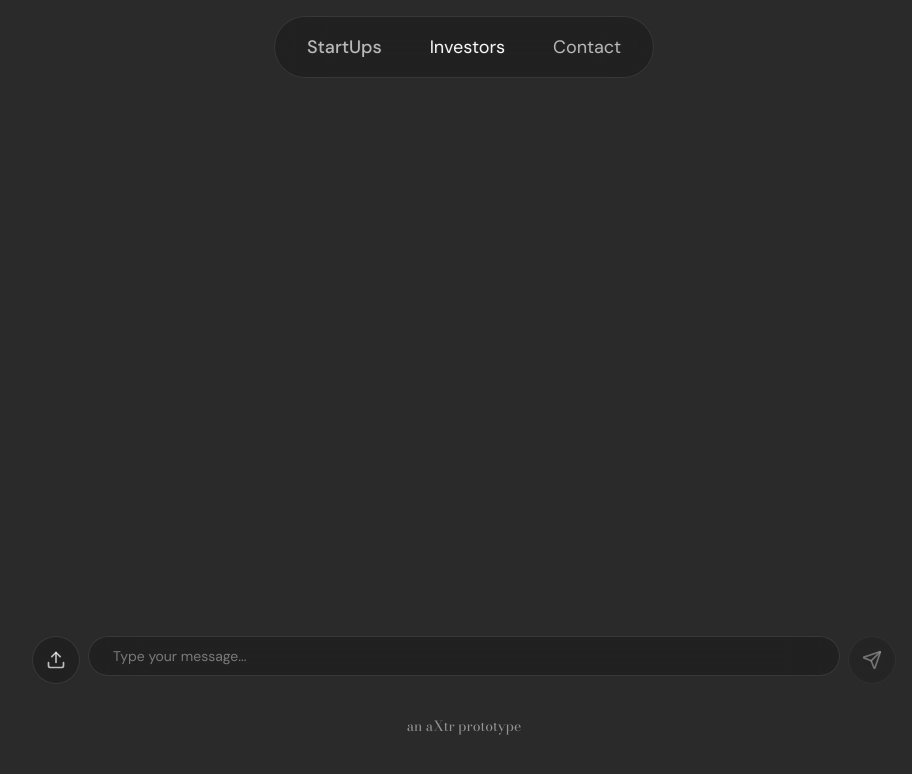
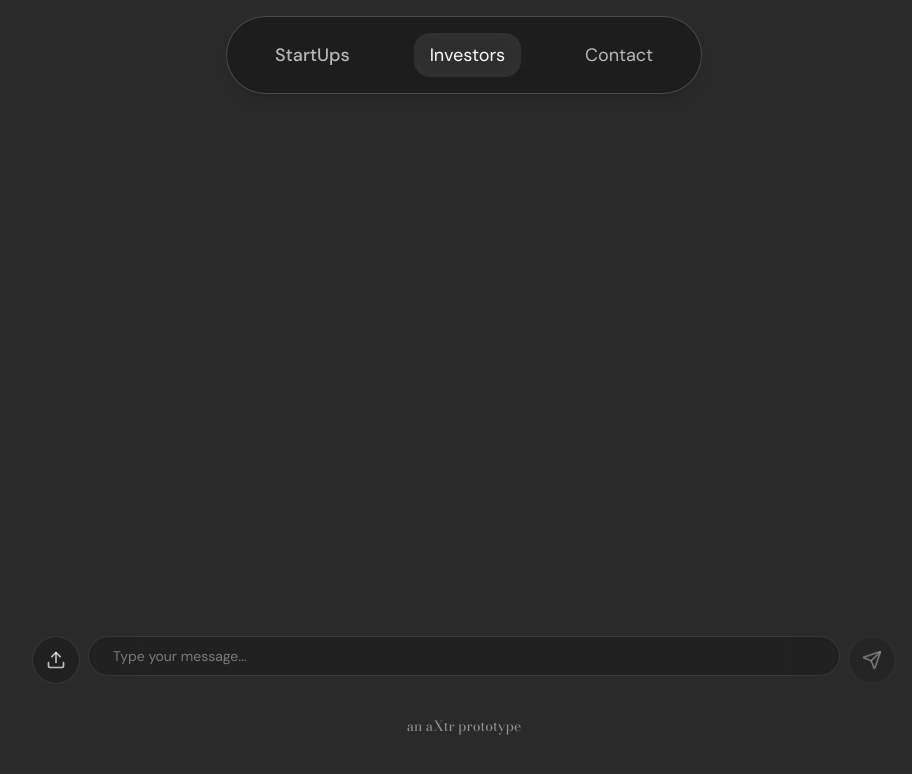
Before and after one commit to aXtr1o1/SSpoc, a Next.js app: page /investors in a window 1280 px wide. Shown: the top 774 px of the page, without its empty margins (176-1088 px from the left). Built offline with nearby package versions, Linux system fonts and the light colour scheme.

Commit message:
Added some more updates to the ui navbar

```diff
--- a/app/layout.tsx
+++ b/app/layout.tsx
@@ -1,27 +1,23 @@
-import { DM_Sans, Bodoni_Moda } from 'next/font/google';
+import { DM_Sans, Bodoni_Moda } from "next/font/google";
 import "./globals.css";
 import { cn } from "@/lib/utils";
-import ErrorBoundary from '@/components/ErrorBoundary';
-import Navbar from "@/components/Navbar";
+import ErrorBoundary from "@/components/ErrorBoundary";
+import Navbar from "@/components/Navbar"; // Import Navbar
 
 const dmSans = DM_Sans({ subsets: ["latin"] });
-const bodoni = Bodoni_Moda({ subsets: ['latin'] });
+const bodoni = Bodoni_Moda({ subsets: ["latin"] });
 
 export const metadata = {
   title: "AI Startup Investor App",
   description: "Filter startup ideas and investors based on specific requirements",
 };
 
-export default function RootLayout({
-  children,
-}: {
-  children: React.ReactNode;
-}) {
+export default function RootLayout({ children }: { children: React.ReactNode }) {
   return (
     <html lang="en" className="dark">
       <body className={cn(dmSans.className, "bg-[#2A2A2A]")}>
         <ErrorBoundary>
-          <Navbar /> {/* Use the Navbar component here */}
+          <Navbar /> {/* Use Navbar component */}
           <main className="container mx-auto pt-24 px-4 min-h-screen">{children}</main>
         </ErrorBoundary>
       </body>
--- a/components/Chatbot.tsx
+++ b/components/Chatbot.tsx
@@ -1,105 +1,105 @@
-"use client"
+"use client";
 
-import { useState, useEffect, useRef } from "react"
-import { Input } from "@/components/ui/input"
-import { Upload, Send } from 'lucide-react'
-import { motion, AnimatePresence } from "framer-motion"
-import { Bodoni_Moda } from 'next/font/google'
+import { useState, useEffect, useRef } from "react";
+import { Input } from "@/components/ui/input";
+import { Upload, Send } from "lucide-react";
+import { motion, AnimatePresence } from "framer-motion";
+import { Bodoni_Moda } from "next/font/google";
 
-const bodoni = Bodoni_Moda({ subsets: ['latin'] })
+const bodoni = Bodoni_Moda({ subsets: ["latin"] });
 
 type Message = {
-  id: string
-  role: "user" | "assistant"
-  content: string
-}
+  id: string;
+  role: "user" | "assistant";
+  content: string;
+};
 
 type ChatbotProps = {
-  channel: "startups" | "investors" | "contact"
-}
+  channel: "startups" | "investors" | "contact";
+};
 
 export default function Chatbot({ channel }: ChatbotProps) {
-  const [messages, setMessages] = useState<Message[]>([])
-  const [input, setInput] = useState("")
-  const [file, setFile] = useState<File | null>(null)
-  const [isLoading, setIsLoading] = useState(false)
-  const [isUploading, setIsUploading] = useState(false)
-  const messagesEndRef = useRef<HTMLDivElement>(null)
+  const [messages, setMessages] = useState<Message[]>([]);
+  const [input, setInput] = useState("");
+  const [file, setFile] = useState<File | null>(null);
+  const [isLoading, setIsLoading] = useState(false);
+  const [isUploading, setIsUploading] = useState(false);
+  const messagesEndRef = useRef<HTMLDivElement>(null);
+
+  // Load messages from localStorage for the current channel
+  useEffect(() => {
+    const savedMessages = localStorage.getItem(`chat-${channel}`);
+    if (savedMessages) {
+      setMessages(JSON.parse(savedMessages));
+    }
+  }, [channel]);
+
+  // Save messages to localStorage whenever they change
+  useEffect(() => {
+    localStorage.setItem(`chat-${channel}`, JSON.stringify(messages));
+  }, [messages, channel]);
 
   useEffect(() => {
-    const savedMessages = localStorage.getItem(`${channel}-messages`)
-    if (savedMessages) {
-      setMessages(JSON.parse(savedMessages))
-    }
-  }, [channel])
-
-  useEffect(() => {
-    localStorage.setItem(`${channel}-messages`, JSON.stringify(messages))
-  }, [messages, channel])
-
-  useEffect(() => {
-    scrollToBottom()
-  }, [messages])
+    scrollToBottom();
+  }, [messages]);
 
   const scrollToBottom = () => {
-    messagesEndRef.current?.scrollIntoView({ behavior: "smooth" })
-  }
+    messagesEndRef.current?.scrollIntoView({ behavior: "smooth" });
+  };
 
   const handleSubmit = async (e: React.FormEvent) => {
-    e.preventDefault()
-    if (!input.trim() || isLoading) return
+    e.preventDefault();
+    if (!input.trim() || isLoading) return;
 
     const userMessage = {
       id: Date.now().toString(),
       role: "user" as const,
       content: input,
-    }
+    };
 
-    setMessages((prev) => [...prev, userMessage])
-    setInput("")
-    setIsLoading(true)
+    setMessages((prev) => [...prev, userMessage]);
+    setInput("");
+    setIsLoading(true);
 
     try {
-      // TODO: Implement DeepSeek or anyother API call here
-      await new Promise((resolve) => setTimeout(resolve, 1500)) // Simulated delay
+      // TODO: Implement DeepSeek or other API calls here
+      await new Promise((resolve) => setTimeout(resolve, 1500)); // Simulated delay
 
       const assistantMessage = {
         id: (Date.now() + 1).toString(),
         role: "assistant" as const,
         content: `You said: ${input}`,
-      }
+      };
 
-      setMessages((prev) => [...prev, assistantMessage])
+      setMessages((prev) => [...prev, assistantMessage]);
     } catch (error) {
-      console.error("Error:", error)
+      console.error("Error:", error);
     } finally {
-      setIsLoading(false)
+      setIsLoading(false);
     }
-  }
+  };
 
   const handleFileUpload = async (e: React.ChangeEvent<HTMLInputElement>) => {
-    const file = e.target.files?.[0]
+    const file = e.target.files?.[0];
     if (file) {
-      setIsUploading(true)
+      setIsUploading(true);
       try {
-        // Simulate file processing
-        await new Promise((resolve) => setTimeout(resolve, 1000))
-        setFile(file)
+        await new Promise((resolve) => setTimeout(resolve, 1000)); // Simulate file processing
+        setFile(file);
 
-        // Add a system message about the file upload
         const systemMessage = {
           id: Date.now().toString(),
           role: "assistant" as const,
           content: `CSV file "${file.name}" has been uploaded. You can now ask questions about its contents.`,
-        }
-        setMessages((prev) => [...prev, systemMessage])
+        };
+        setMessages((prev) => [...prev, systemMessage]);
       } catch (error) {
-        console.error("Error uploading file:", error)
+        console.error("Error uploading file:", error);
       } finally {
-        setIsUploading(false)
+        setIsUploading(false);
       }
     }
-  }
+  };
 
   return (
     <div className="w-full max-w-4xl mx-auto flex flex-col h-[calc(100vh-10rem)]">
@@ -115,14 +115,11 @@ export default function Chatbot({ channel }: ChatbotProps) {
               className={`flex ${message.role === "user" ? "justify-end" : "justify-start"}`}
             >
               <div
-                className={`
-                  rounded-2xl p-4 max-w-[70%]
-                  ${
-                    message.role === "user"
-                      ? "bg-black/20 backdrop-blur-lg border border-white/10"
-                      : "bg-white/5 backdrop-blur-sm border border-white/5"
-                  }
-                `}
+                className={`rounded-2xl p-4 max-w-[70%] ${
+                  message.role === "user"
+                    ? "bg-black/20 backdrop-blur-lg border border-white/10"
+                    : "bg-white/5 backdrop-blur-sm border border-white/5"
+                }`}
               >
                 <p className="text-white/90">{message.content}</p>
               </div>
@@ -143,12 +140,9 @@ export default function Chatbot({ channel }: ChatbotProps) {
           />
           <motion.label
             htmlFor="file-upload"
-            className={`
-              flex items-center justify-center w-12 h-12 rounded-full
-              bg-black/20 backdrop-blur-xl border border-white/10 cursor-pointer
-              hover:bg-black/30 transition-colors
-              ${isUploading ? "opacity-50 cursor-not-allowed" : ""}
-            `}
+            className={`flex items-center justify-center w-12 h-12 rounded-full bg-black/20 backdrop-blur-xl border border-white/10 cursor-pointer hover:bg-black/30 transition-colors ${
+              isUploading ? "opacity-50 cursor-not-allowed" : ""
+            }`}
             whileTap={{ scale: 0.95 }}
           >
             {isUploading ? (
@@ -167,11 +161,9 @@ export default function Chatbot({ channel }: ChatbotProps) {
             />
             <motion.button
               type="submit"
-              className={`
-                w-12 h-12 rounded-full bg-black/20 backdrop-blur-xl border border-white/10
-                hover:bg-black/30 transition-colors p-0 flex items-center justify-center
-                ${isLoading || !input.trim() ? "opacity-50 cursor-not-allowed" : ""}
-              `}
+              className={`w-12 h-12 rounded-full bg-black/20 backdrop-blur-xl border border-white/10 hover:bg-black/30 transition-colors p-0 flex items-center justify-center ${
+                isLoading || !input.trim() ? "opacity-50 cursor-not-allowed" : ""
+              }`}
               whileTap={{ scale: 0.95 }}
               disabled={isLoading || !input.trim()}
             >
@@ -182,5 +174,5 @@ export default function Chatbot({ channel }: ChatbotProps) {
       </div>
       <p className={`${bodoni.className} text-center text-white/50 mt-4 text-sm`}>an aXtr prototype</p>
     </div>
-  )
+  );
 }
--- a/components/Navbar.tsx
+++ b/components/Navbar.tsx
@@ -8,14 +8,14 @@ export default function Navbar() {
   const pathname = usePathname();
 
   return (
-    <nav className="fixed top-4 left-1/2 -translate-x-1/2 z-50 rounded-full bg-black/20 backdrop-blur-xl border border-white/10">
+    <nav className="fixed top-4 left-1/2 -translate-x-1/2 z-50 rounded-full bg-black/30 backdrop-blur-md border border-white/20 shadow-lg">
       <div className="px-8 py-4">
         <div className="flex items-center justify-center space-x-12">
           <Link
             href="/"
             className={cn(
-              "text-lg font-medium transition-colors",
-              pathname === "/" ? "text-white" : "text-white/70 hover:text-white/90"
+              "relative text-lg font-medium transition-colors px-4 py-2 rounded-lg",
+              pathname === "/" ? "text-white bg-white/10 backdrop-blur-md" : "text-white/70 hover:text-white/90"
             )}
           >
             StartUps
@@ -23,8 +23,8 @@ export default function Navbar() {
           <Link
             href="/investors"
             className={cn(
-              "text-lg transition-colors",
-              pathname === "/investors" ? "text-white" : "text-white/70 hover:text-white/90"
+              "relative text-lg transition-colors px-4 py-2 rounded-lg",
+              pathname === "/investors" ? "text-white bg-white/10 backdrop-blur-md" : "text-white/70 hover:text-white/90"
             )}
           >
             Investors
@@ -32,8 +32,8 @@ export default function Navbar() {
           <Link
             href="/contact"
             className={cn(
-              "text-lg transition-colors",
-              pathname === "/contact" ? "text-white" : "text-white/70 hover:text-white/90"
+              "relative text-lg transition-colors px-4 py-2 rounded-lg",
+              pathname === "/contact" ? "text-white bg-white/10 backdrop-blur-md" : "text-white/70 hover:text-white/90"
             )}
           >
             Contact
```
